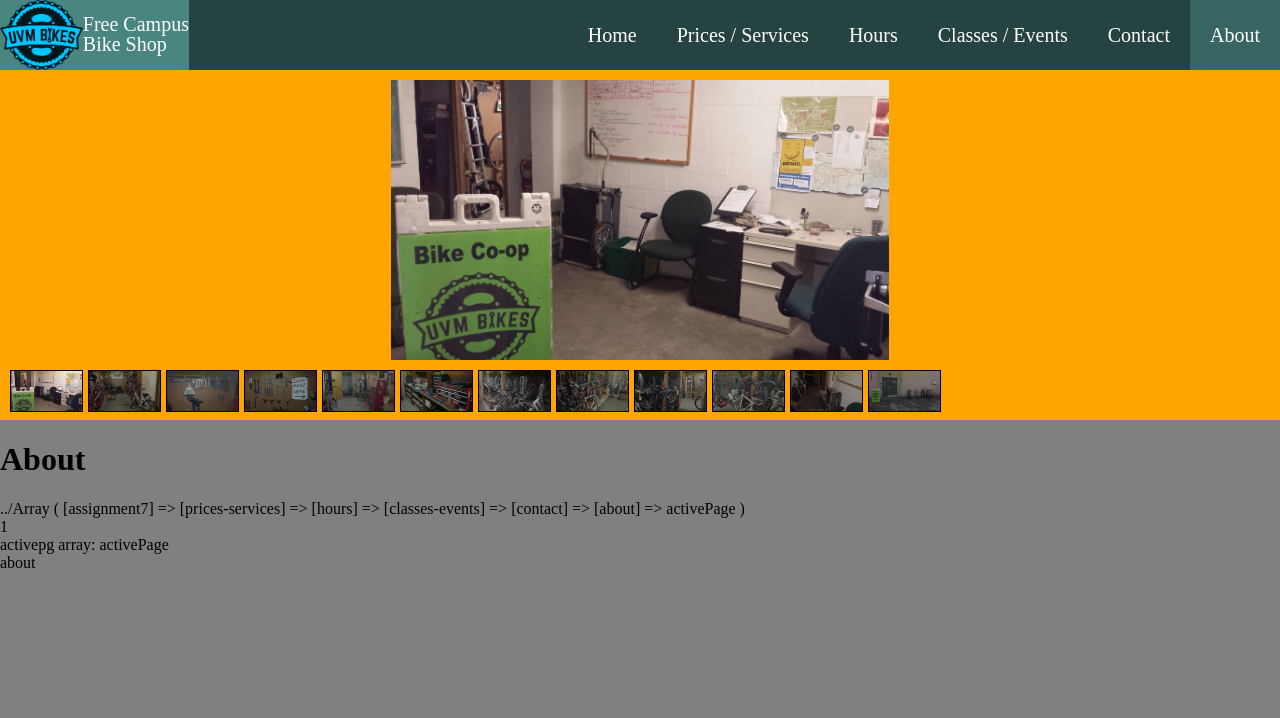
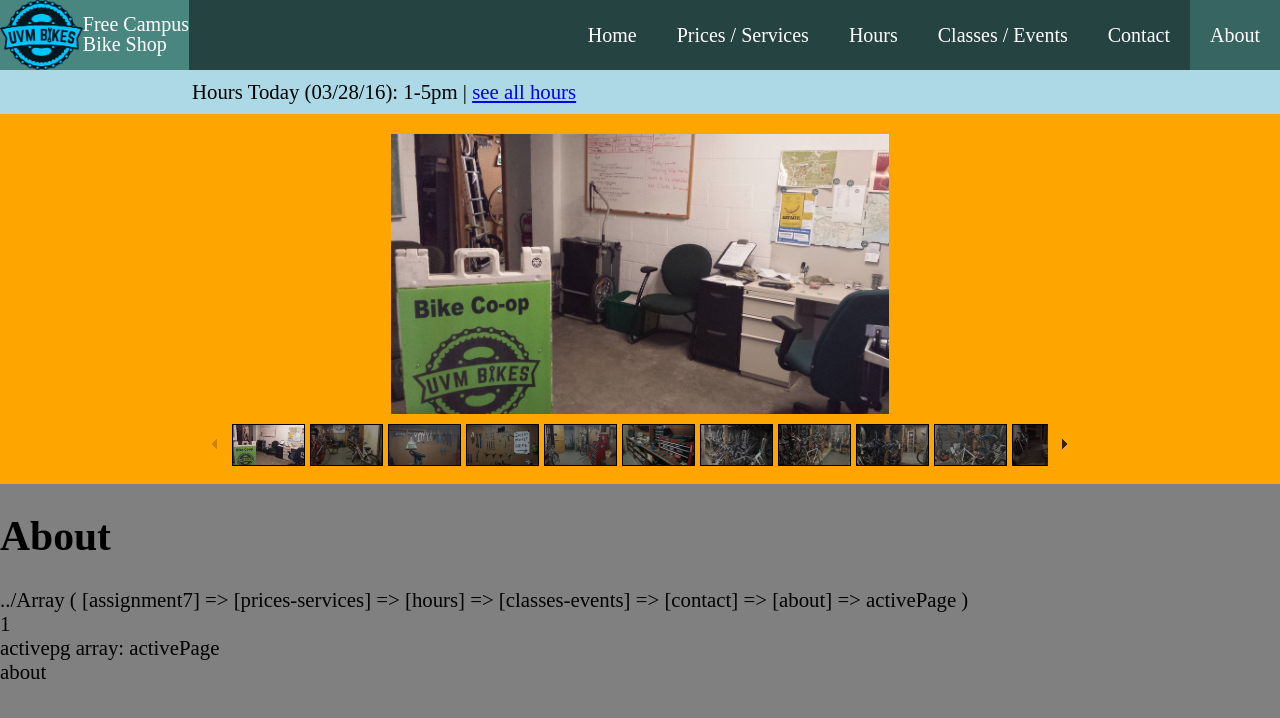
Before and after one commit to SleekPanther/uvmbikes, a PHP site: page /about/index.php in a window 1280 px wide. Shown: the top 718 px of the page. Run offline with PHP 8.4, Linux system fonts and the light colour scheme; style sheets or scripts are compiled from the project's sources.

Commit message:
placement setup

```diff
--- a/index.php
+++ b/index.php
@@ -1,6 +1,6 @@
 <?php include("non-pages/php-include/top.php"); ?>
 
-<section>
+<section class="mainContent">
     <div class="widthContainer">
         <h1>Noah Patullo CS142</h1>
         <?php
@@ -13,7 +13,7 @@
         <div class="twoCol">LEFT<br>
             myasdf;lkas gd;lkas dg;ndsf;jg a;lkngf ;daf;lknad fg;lk adsjfngksdfjbg skhb dsfghbsdfgkjhbs dfkjhbsdfgkjhbsdfgkjhb sdf hlkdsfgk jkhbhgb gfhfg fghbgf d sssssssssssssssssssssssss</div>
         <div class="twoCol">right<br>myasdf;lkas gd;lkas dg;ndsf;jg a;lkngf ;daf;lknad fg;lk adsjfngksdfjbg skhb dsfghbsdfgkjhbs dfkjhbsdfgkjhbsdfgkjhb sdf hlkdsfgk jkhbhgb gfhfg fghbgf d</div>
-        &nbsp;<!-- need some content, or the box is 0px tall (all floated) -->
+
     </div>&nbsp;<!-- need some content, or the box is 0px tall (all floated) -->
 </div>
 </section>
--- a/non-pages/css/style.css
+++ b/non-pages/css/style.css
@@ -12,26 +12,29 @@
 .colContainer > .twoCol:nth-child(2) {
   float: right;
 }
-/*.leftCol{
-    float: left;
-}
-.rightCOl{
-    float: right;
-}*/
-/*.widthContainer > .twoCol:nth-child(1){
-    left: 0;
-}*/
+/*media queries on small screen to fix columns & mkae full width */
 body {
   margin: 0;
+  font-size: 1.3em;
   background: grey;
+}
+.todayHours {
+  background: lightBlue;
 }
 .galleria {
   height: 350px;
 }
 .galleria-theme-classic {
   /*change stage background color */
-  background: orange;
+  background: Orange;
+}
+.slideshow {
+  background: Orange;
+}
+.mainContent {
+  background: tan;
 }
 footer {
-  background: lightyellow;
+  background: lightYellow;
+  font-size: .8em;
 }
--- a/non-pages/css/style.less
+++ b/non-pages/css/style.less
@@ -1,17 +1,18 @@
+//color variables
+@todayHoursBackground: lightBlue;
+@slideshowBackground: Orange;
+@contentBackgroun: tan;
+@footerBackground: lightYellow;
+
 //width & positioning variables
 .widthContainer {
     width:70%;
     margin: 0 auto;
     padding: 10px;
-    //position: relative;
 }
-.colContainer{
-
-}
+.colContainer{}
 .twoCol {
     width: 50%;
-    //float: left;
-    //position: absolute;
 }
 .colContainer > .twoCol:nth-child(1){
     float: left;
@@ -19,30 +20,35 @@
 .colContainer > .twoCol:nth-child(2){
     float: right;
 }
-/*.leftCol{
-    float: left;
-}
-.rightCOl{
-    float: right;
-}*/
-/*.widthContainer > .twoCol:nth-child(1){
-    left: 0;
-}*/
+
+/*media queries on small screen to fix columns & mkae full width */
 
 
 body {
     margin: 0;
+    font-size: 1.3em;
     background: grey;
+    //background: @footerBackground;
 }
 
+.todayHours {
+    background: @todayHoursBackground;
+}
 .galleria{
     height: 350px;
 }
 .galleria-theme-classic { /*change stage background color */
-    background: orange;
+    background: @slideshowBackground;
+}
+.slideshow{
+    background: @slideshowBackground;
 }
 
+.mainContent{
+    background: @contentBackgroun;
+}
 
 footer {
-    background: lightyellow;
+    background: @footerBackground;
+    font-size: .8em;
 }
--- a/non-pages/php-include/footer.php
+++ b/non-pages/php-include/footer.php
@@ -5,8 +5,8 @@
         <div class="twoCol">left<br>
         myasdf;lkas gd;lkas dg;ndsf;jg a;lkngf ;daf;lknad fg;lk adsjfngksdfjbg skhb dsfghbsdfgkjhbs dfkjhbsdfgkjhbsdfgkjhb sdf hlkdsfgk jkhbhgb gfhfg fghbgf d</div>
         <div class="twoCol">right<br>myasdf;lkas gd;lkas dg;ndsf;jg a;lkngf ;daf;lknad fg;lk adsjfngksdfjbg skhb dsfghbsdfgkjhbs dfkjhbsdfgkjhbsdfgkjhb sdf hlkdsfgk jkhbhgb gfhfg fghbgf d</div>
-        &nbsp;<!-- need some content, or the box is 0px tall (all floated) -->
-    </div>
+
+    </div>&nbsp;<!-- need some content, or the box is 0px tall (all floated) -->
     </div>
 </footer>
 <!-- end footer section-->
--- a/non-pages/php-include/galleria-images.php
+++ b/non-pages/php-include/galleria-images.php
@@ -1,3 +1,5 @@
+<section class="slideshow">
+    <div class="widthContainer">
 <?php
 	echo "\t\t\t<!-- Galleria section -->\n".
 	"\t\t\t<div class='galleria'>\n";
@@ -54,3 +56,5 @@
 	<!-- end run galleria script -->
         </div>
 	<!-- end galleria section -->
+</div>
+</section>
--- a/non-pages/php-include/header.php
+++ b/non-pages/php-include/header.php
@@ -1,4 +1,12 @@
 <!-- header -->
-<?php include ($upFolderPlaceholder."non-pages/php-include/galleria-images.php"); ?>
+<header>
+    <div class="todayHours">
+        <section class="widthContainer">
+            Hours Today (03/28/16): 1-5pm | <a href="<?php echo $upFolderPlaceholder; ?>hours/index.php">see all hours</a>
+        </section>
+    </div>
 
+    <?php include ($upFolderPlaceholder . "non-pages/php-include/galleria-images.php"); ?>
+
+</header>
 <!-- end header -->
```
